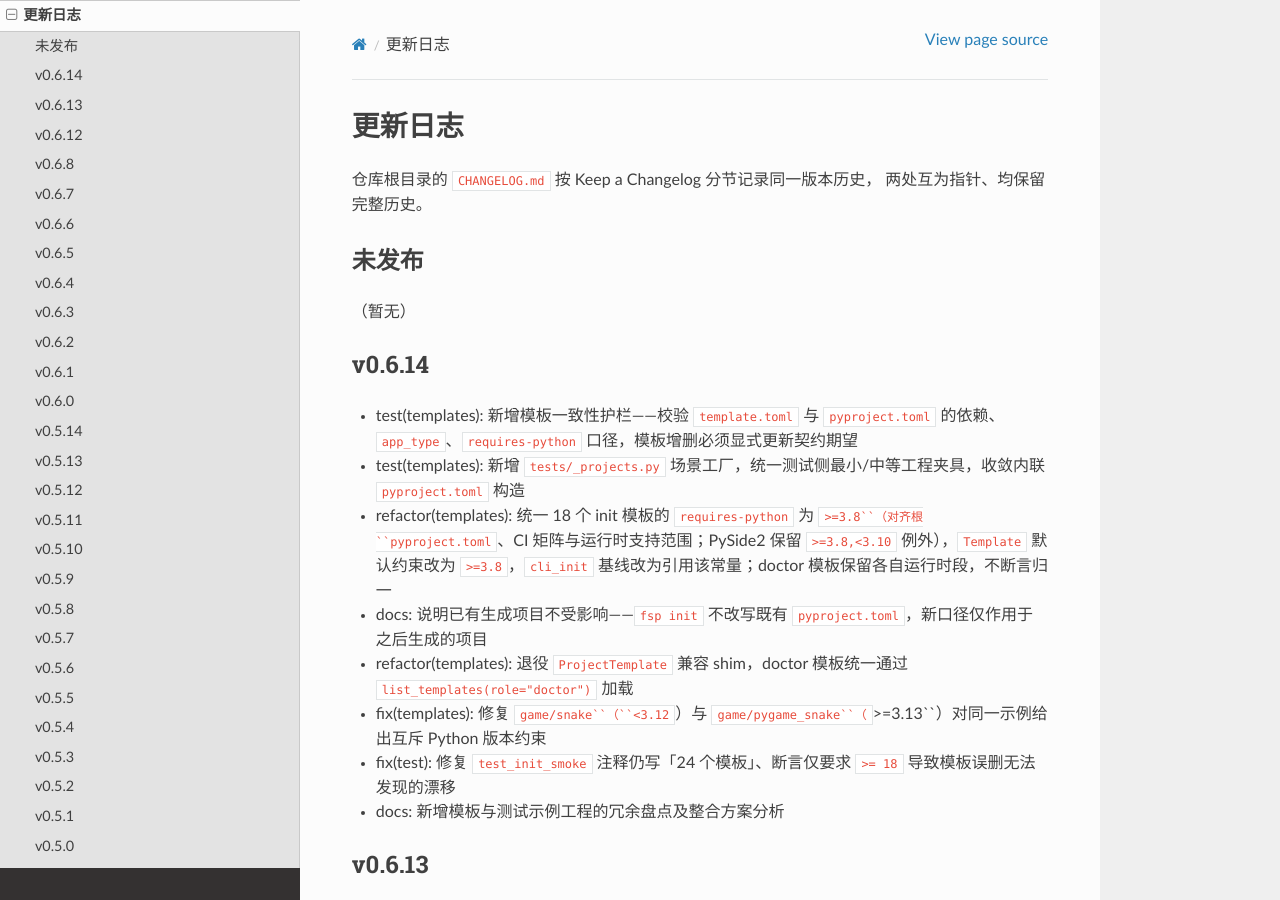
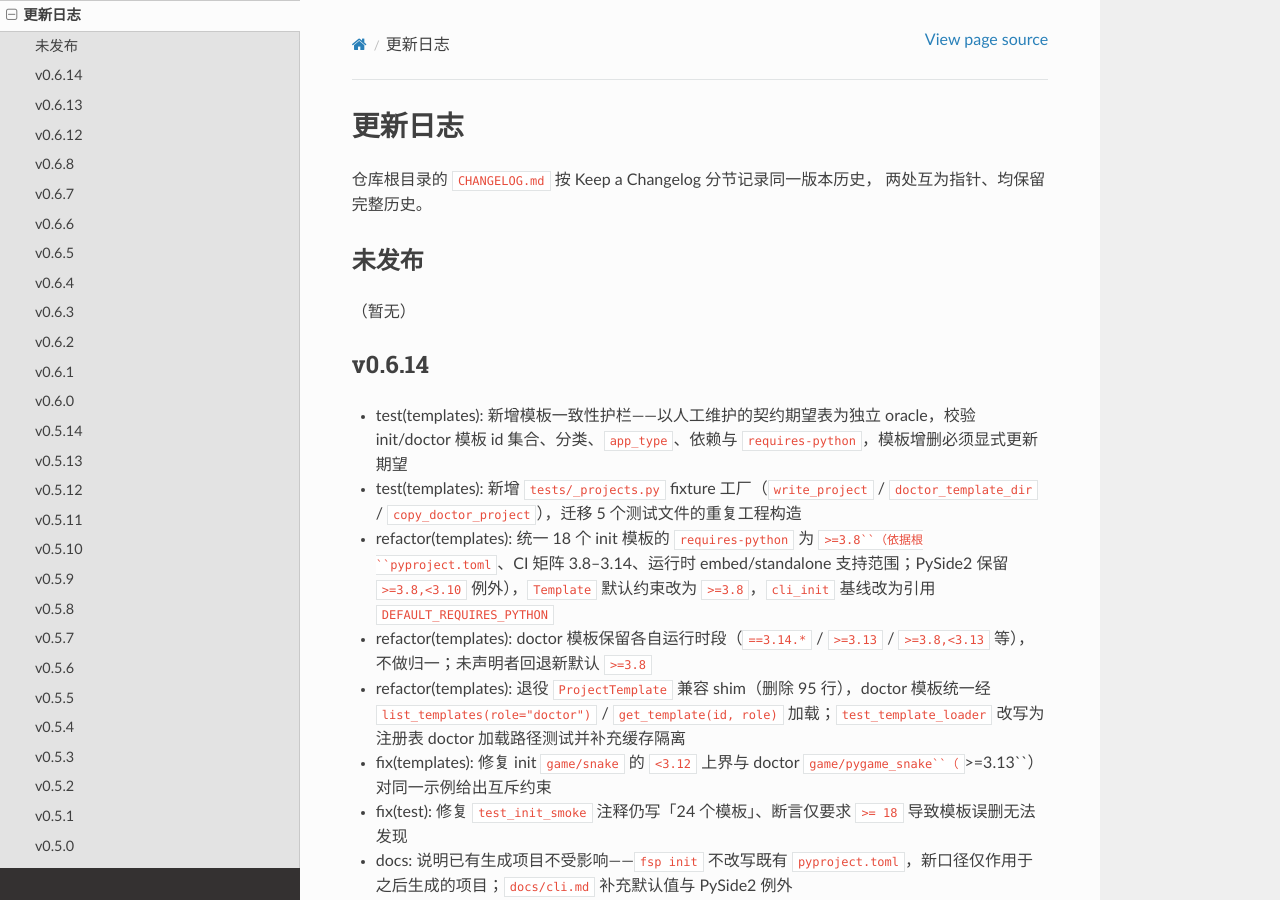
Before and after one commit to gookeryoung/fspack, a Sphinx documentation site: the page built from docs/changelog.rst, in a window 1280 px wide and 900 px high. Built offline with Sphinx 7.4.7 and the Read the Docs theme 3.1.0, drawn with Linux system fonts in a browser that asks for light colours; some of the changed text lies outside the part shown.

Commit message:
docs: 校正 0.6.14 changelog 与四个 Phase 实际实现
按实际落地校正措辞：doctor 模板保留运行时段未做归一、Phase 3 说明改为 list_templates(role=doctor) 与 test_template_loader 重写；补齐 Fixed/Docs 分节并删除预写稿中的重复段落与不准确条目。

```diff
--- a/docs/changelog.rst
+++ b/docs/changelog.rst
@@ -12,14 +12,15 @@
 v0.6.14
 -------
 
-- test(templates): 新增模板一致性护栏——校验 ``template.toml`` 与 ``pyproject.toml`` 的依赖、``app_type``、``requires-python`` 口径，模板增删必须显式更新契约期望
-- test(templates): 新增 ``tests/_projects.py`` 场景工厂，统一测试侧最小/中等工程夹具，收敛内联 ``pyproject.toml`` 构造
-- refactor(templates): 统一 18 个 init 模板的 ``requires-python`` 为 ``>=3.8``（对齐根 ``pyproject.toml``、CI 矩阵与运行时支持范围；PySide2 保留 ``>=3.8,<3.10`` 例外），``Template`` 默认约束改为 ``>=3.8``，``cli_init`` 基线改为引用该常量；doctor 模板保留各自运行时段，不断言归一
-- docs: 说明已有生成项目不受影响——``fsp init`` 不改写既有 ``pyproject.toml``，新口径仅作用于之后生成的项目
-- refactor(templates): 退役 ``ProjectTemplate`` 兼容 shim，doctor 模板统一通过 ``list_templates(role="doctor")`` 加载
-- fix(templates): 修复 ``game/snake``（``<3.12``）与 ``game/pygame_snake``（``>=3.13``）对同一示例给出互斥 Python 版本约束
-- fix(test): 修复 ``test_init_smoke`` 注释仍写「24 个模板」、断言仅要求 ``>= 18`` 导致模板误删无法发现的漂移
-- docs: 新增模板与测试示例工程的冗余盘点及整合方案分析
+- test(templates): 新增模板一致性护栏——以人工维护的契约期望表为独立 oracle，校验 init/doctor 模板 id 集合、分类、``app_type``、依赖与 ``requires-python``，模板增删必须显式更新期望
+- test(templates): 新增 ``tests/_projects.py`` fixture 工厂（``write_project`` / ``doctor_template_dir`` / ``copy_doctor_project``），迁移 5 个测试文件的重复工程构造
+- refactor(templates): 统一 18 个 init 模板的 ``requires-python`` 为 ``>=3.8``（依据根 ``pyproject.toml``、CI 矩阵 3.8–3.14、运行时 embed/standalone 支持范围；PySide2 保留 ``>=3.8,<3.10`` 例外），``Template`` 默认约束改为 ``>=3.8``，``cli_init`` 基线改为引用 ``DEFAULT_REQUIRES_PYTHON``
+- refactor(templates): doctor 模板保留各自运行时段（``==3.14.*`` / ``>=3.13`` / ``>=3.8,<3.13`` 等），不做归一；未声明者回退新默认 ``>=3.8``
+- refactor(templates): 退役 ``ProjectTemplate`` 兼容 shim（删除 95 行），doctor 模板统一经 ``list_templates(role="doctor")`` / ``get_template(id, role)`` 加载；``test_template_loader`` 改写为注册表 doctor 加载路径测试并补充缓存隔离
+- fix(templates): 修复 init ``game/snake`` 的 ``<3.12`` 上界与 doctor ``game/pygame_snake``（``>=3.13``）对同一示例给出互斥约束
+- fix(test): 修复 ``test_init_smoke`` 注释仍写「24 个模板」、断言仅要求 ``>= 18`` 导致模板误删无法发现
+- docs: 说明已有生成项目不受影响——``fsp init`` 不改写既有 ``pyproject.toml``，新口径仅作用于之后生成的项目；``docs/cli.md`` 补充默认值与 PySide2 例外
+- docs: 新增 ``docs/analysis/2026-11-13-template-test-fixture-consolidation-analysis.md`` 模板与测试示例工程整合分析
 
 v0.6.13
 -------
```
Also changed, not shown: CHANGELOG.md (+11 -7 lines).
